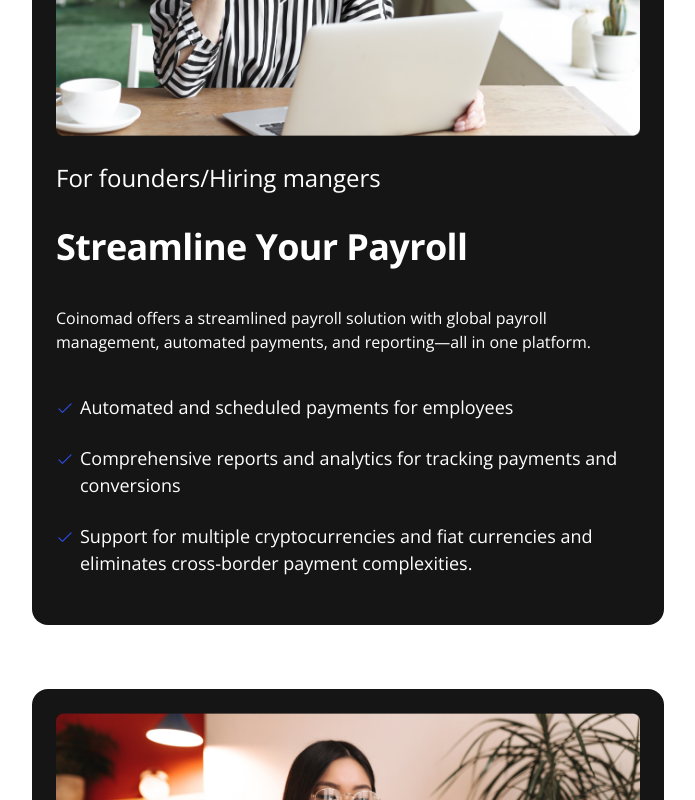
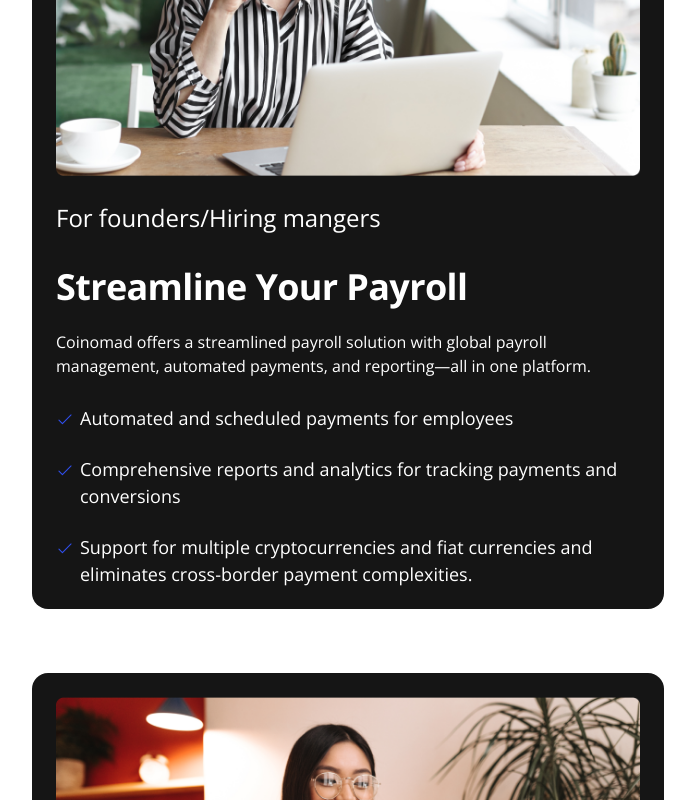
Before and after one commit to pHanToMcaNCoDE/MVP-Frontend, a React (Vite) app: page / in a window 1280 px wide. Shown: the part 1400-2200 px from the top of the page, without its empty margins (292-987 px from the left). Built offline with nearby package versions, Linux system fonts and the light colour scheme.

Commit message:
Page fixes

```diff
--- a/src/App.css
+++ b/src/App.css
@@ -20,7 +20,8 @@
 
 .container {
   max-width: 1360px; /* or any desired max width */
-  margin: 0 auto; /* center the container */ /* optional: add some padding for smaller screens */
+  margin: 0 auto; /* center the container */
+
 }
 
 .list-checkmarks {
--- a/src/components/Card Component/LandingCardComp.jsx
+++ b/src/components/Card Component/LandingCardComp.jsx
@@ -1,4 +1,5 @@
 //App
+import classNames from "classnames";
 import React from "react";
 
 const LandingCardComp = ({
@@ -10,27 +11,39 @@
   description,
   list,
   reverse,
+  index,
 }) => {
+  const transform = classNames({
+    "md:translate-y-[1.7rem]": index === 0,
+    "md:translate-y-[1.5rem]": index === 1,
+    // "lg:translate-y-[2.5rem]": index === 0,
+    // "lg:translate-y-[7.2rem]": index === 1,
+  });
+
   return (
-    <div className="flex sm:flex-col md:flex-col lg:flex-row lg:items-center  my-8 text-white bg-landingCardBg rounded-[16px] sm:p-[24px] md:p-[24px] lg:p-[32px] sm:w-[335px] md:w-[632px] lg:w-[1176px]">
+    <div className="flex sm:flex-col md:flex-col lg:flex-row  my-8 text-white bg-landingCardBg rounded-[16px] sm:p-[24px] md:p-[24px] lg:p-[32px] sm:w-[335px] md:w-[632px] lg:w-[1176px]">
       <picture className={`lg:w-1/2 ${reverse ? "lg:order-2" : ""}`}>
         <source media="(min-width: 1360px)" srcSet={image3} />
         <source media="(min-width: 768px)" srcSet={image2} />
         <img src={image1} alt={title} />
       </picture>
       <div
-        className={` lg:p-0 lg:w-1/2 ${
+        className={`flex flex-col items-start justify-between lg:w-1/2 ${
           reverse ? "lg:order-1 lg:pr-5" : "lg:pl-5"
         }`}
       >
-        <h2 className="sm:text-[20px] md:text-[24px] mb-[24px] sm:mt-[24px]">{title}</h2>
-        <h3 className="sm:tracking-[-0.64px] sm:text-[32px] md:text-[36px] lg:text-[44px] font-bold md:w-fit lg:w-[437px] sm:mb-[32px]">
-          {use}
-        </h3>
-        <p className="sm:text-[16px] md:text-[16px] lg:text-[18px] sm:mt-[16px] sm:mb-[40px]">
-          {description}
-        </p>
-        <ul className="list-checkmarks">
+        <div>
+          <h2 className="sm:text-[20px] md:text-[24px] sm:my-[24px] md:my-[24px] lg:mt-0 lg:mb-[24px]">
+            {title}
+          </h2>
+          <h3 className="sm:tracking-[-0.64px] sm:text-[32px] md:text-[36px] lg:text-[44px] sm:mb-[32px] md:mb-[16px] font-bold md:w-fit lg:w-[437px]">
+            {use}
+          </h3>
+          <p className="sm:text-[16px] md:text-[16px] lg:text-[18px] sm:mb-[40px] md:mb-0">
+            {description}
+          </p>
+        </div>
+        <ul className={`list-checkmarks sm:translate-y-[22px] ${transform}`}>
           {list.map((item, index) => (
             <li
               key={index}
--- a/src/components/Card Component/LandingCardComp2.jsx
+++ b/src/components/Card Component/LandingCardComp2.jsx
@@ -8,14 +8,18 @@
     "lg:w-[630px]": width === "large",
   });
 
+const marginClass = classNames({
+"lg:mr-[px]": index === 0,
+"lg:mr-[px]": index === 2
+});
+
 const positionClass = classNames({
-"lg:-translate-x-[3rem]": index === 1,
-"lg:translate-x-[5.5rem]": index === 3
-});
+  "lg:translate-x-[8.2rem]": index === 3
+})
 
   return (
       <div
-        className={`rounded-2xl p-[40px] border border-transparent bg-[#F7F7F7] sm:w-[335px] md:w-[680px] lg:h-[275px] mb-[16px] ${widthClass} ${positionClass}`}
+        className={`rounded-2xl p-[40px] border border-transparent bg-[#F7F7F7] sm:w-[335px] md:w-[680px] lg:hidden lg:h-[275px] mb-[16px] lg:mb-[32px] ${widthClass}`}
       >
         <img src={icon} alt="icon" />
         <h2 className="sm:text-lg md:text-lg lg:text-xl lg:w-fit font-bold mt-[16px] mb-[11px]">
--- a/src/components/Page Components/Footer.jsx
+++ b/src/components/Page Components/Footer.jsx
@@ -9,7 +9,7 @@
 
 const Footer = () => {
   return (
-    <div className=" sm:px-[20px] px-[32px] lg:px-[100px] sm:my-[40px] md:my-[24px]">
+    <div className=" sm:px-[20px] px-[32px] lg:px-[100px] sm:my-[40px] md:my-[24px] container">
       <div className="flex sm:flex-col md:flex-row lg:flex-row items-center justify-between border border-t-[#BCBCBC] border-transparent sm:py-[40px] md:py-[24px]">
         <p>© Copyright 2024, All Rights Reserved</p>
         <div className="flex items-center sm:mt-[40px] space-x-[32px] md:mt-0">
--- a/src/components/Pages/Landing.jsx
+++ b/src/components/Pages/Landing.jsx
@@ -65,7 +65,7 @@
             />
           </div>
         </section>
-        <section className="flex flex-col items-center justify-center sm:mt-[123px] md:mt-[88px]">
+        <section className="flex flex-col items-center justify-center sm:mt-[123px] md:my-[64px] lg:my-[80px]">
           <h3 className="font-bold sm:text-[36px] md:text-[52px] sm:w-[335px] md:w-[613px] text-center">
             Unlock the Future of Payroll
           </h3>
@@ -88,6 +88,7 @@
               description={data.description}
               list={data.list}
               reverse={index % 2 !== 0}
+              index={index}
             />
           ))}
         </section>
@@ -95,7 +96,55 @@
           <h3 className="sm:text-[44px] md:text-[52px] sm:pb-[40px] md:pb-[64px] lg:pb-[80px] font-bold text-center">
             Features
           </h3>
-          <div className="sm:flex sm:flex-col md:flex md:flex-col sm:items-center md:items-center lg:grid lg:grid-cols-2 lg:px-[100px]">
+          <div className="sm:flex sm:flex-col md:flex md:flex-col sm:items-center md:items-center">
+            <div className="sm:hidden md:hidden lg:flex flex-col">
+              <div className="flex items-center justify-center space-x-[32px] mb-[32px]">
+                <section className="border border-transparent bg-[#F7F7F7] p-[40px] w-[495px] rounded-2xl">
+                  <img src="/svg/Frame 27.svg" alt="icon" />
+                  <h2 className="lg:text-xl lg:w-fit font-bold mt-[16px] mb-[11px]">
+                    Fiat Conversion
+                  </h2>
+                  <p className="lg:text-lg lg:w-fit text-textSecondary">
+                    Easily convert crypto payments to fiat (NGN, USD, EUR, etc.)
+                    using the platform's transparent rates and low fees.
+                  </p>
+                </section>
+                <section className="border border-transparent bg-[#F7F7F7] p-[40px] w-[630px] rounded-2xl">
+                  <img src="/svg/Frame 27.svg" alt="icon" />
+                  <h2 className="lg:text-xl lg:w-fit font-bold mt-[16px] mb-[11px]">
+                    Seamless Crypto Payments
+                  </h2>
+                  <p className="lg:text-lg lg:w-fit text-textSecondary">
+                    Manage payroll using stablecoins and cryptocurrencies for
+                    employees and freelancers with timely compensation,
+                    scheduling, and automation
+                  </p>
+                </section>
+              </div>
+              <div className="flex items-center justify-center space-x-[32px]">
+                <section className="border border-transparent bg-[#F7F7F7] p-[40px] w-[630px] rounded-2xl">
+                  <img src="/svg/Frame 28.svg" alt="icon" />
+                  <h2 className="lg:text-xl lg:w-fit font-bold mt-[16px] mb-[8px]">
+                    User-Friendly Dashboard
+                  </h2>
+                  <p className="lg:text-lg lg:w-fit text-textSecondary">
+                    An intuitive interface for employers and employees that
+                    allows for real-time payment and conversion tracking, as
+                    well as detailed reports and analytics.
+                  </p>
+                </section>
+                <section className="border border-transparent bg-[#F7F7F7] p-[40px] w-[495px] rounded-2xl">
+                  <img src="/svg/Frame 29.svg" alt="icon" />
+                  <h2 className="lg:text-xl lg:w-fit font-bold mt-[16px] mb-[8px]">
+                    Global reach
+                  </h2>
+                  <p className="lg:text-lg lg:w-fit text-textSecondary">
+                    Support for various cryptocurrencies and fiat currencies.
+                    Eliminating cross-border payment complexities
+                  </p>
+                </section>
+              </div>
+            </div>
             {landingCardCompData2.map((data, index) => (
               <LandingCardComp2
                 key={index}
```
